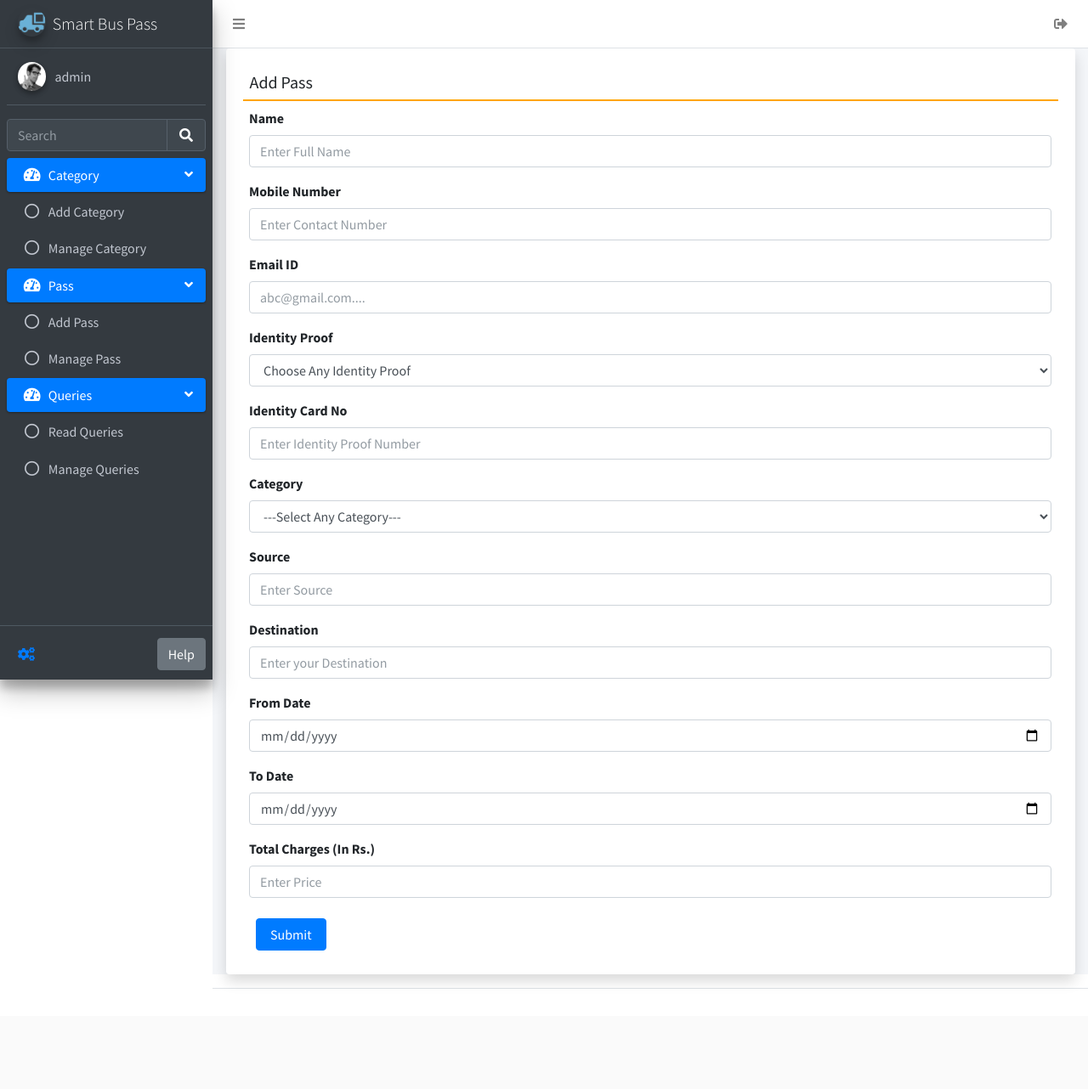
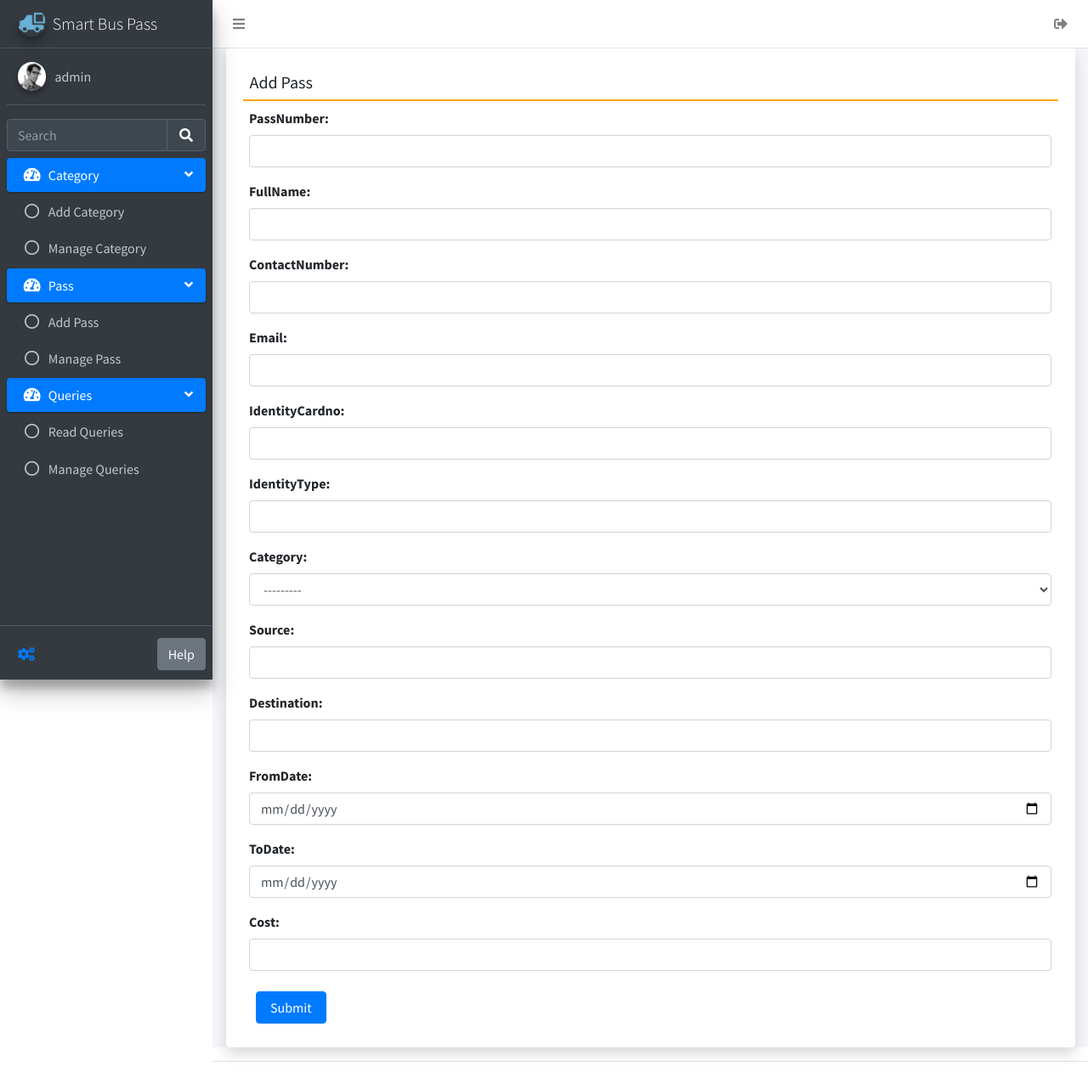
Before and after one commit to harshlimbachiya/SmartBusPass, a Django app: page /add_pass/ in a window 1280 px wide. Shown: the whole page at 85% size. Before the commit the page ends 1164 px from the top, so only its background shows below. Run offline with Django 4.2, Linux system fonts and the light colour scheme; a user stored in the database is signed in; data comes from the database, SQL or seed files in the repository; both versions use the stored data as it was after the commit; some libraries are stand-ins or nearby versions.

Commit message:
UPDATE: rudra => changes

```diff
--- /dev/null
+++ b/pass_management/forms.py
@@ -0,0 +1,40 @@
+from django import forms
+from django.contrib.auth.models import User
+from .models import Pass
+from django.core.exceptions import ValidationError
+
+class RegistrationForm(forms.ModelForm):
+    password = forms.CharField(widget=forms.PasswordInput)
+    confirm_password = forms.CharField(widget=forms.PasswordInput)
+    class Meta():
+        model = User
+        fields = ['username', 'email', 'password', 'confirm_password']
+
+    def clean(self):
+        cleaned_data = super().clean()
+        password = cleaned_data.get("password")
+        confirm_password = cleaned_data.get("confirm_password")
+
+        if password and confirm_password and password != confirm_password:
+            raise ValidationError("Passwords do not match.")
+
+        return cleaned_data
+
+class AddPassForm(forms.ModelForm):
+    class Meta():
+        model = Pass
+        fields = ['PassNumber', 'FullName', 'ContactNumber', 'Email', 'IdentityCardno', 'IdentityType', 'category', 'Source', 'Destination', 'FromDate', 'ToDate', 'Cost']
+        widgets = {
+            'PassNumber': forms.TextInput(attrs={'class': 'form-control'}),
+            'FullName': forms.TextInput(attrs={'class': 'form-control'}),
+            'ContactNumber': forms.TextInput(attrs={'class': 'form-control'}),
+            'Email': forms.EmailInput(attrs={'class': 'form-control'}),
+            'IdentityCardno': forms.TextInput(attrs={'class': 'form-control'}),
+            'category': forms.Select(attrs={'class': 'form-control'}),
+            'Source': forms.TextInput(attrs={'class': 'form-control'}),
+            'Destination': forms.TextInput(attrs={'class': 'form-control'}),
+            'FromDate': forms.DateInput(attrs={'class': 'form-control', 'type': 'date'}),
+            'ToDate': forms.DateInput(attrs={'class': 'form-control', 'type': 'date'}),
+            'Cost': forms.TextInput(attrs={'class': 'form-control'}),
+            'IdentityType': forms.TextInput(attrs={'class': 'form-control'}),
+        }
--- a/pass_management/models.py
+++ b/pass_management/models.py
@@ -20,7 +20,7 @@ class Pass(models.Model):
     FromDate = models.DateField(null=True)
     ToDate = models.DateField(null=True)
     Cost = models.CharField(max_length=300, null=True)
-    PasscreationDate = models.DateTimeField(null=True)
+    PasscreationDate = models.DateTimeField(auto_now_add=True, null=True, blank=True)
 
     def __str__(self):
         return self.PassNumber
--- a/pass_management/urls.py
+++ b/pass_management/urls.py
@@ -12,7 +12,7 @@ urlpatterns = [
     path('manage_category/', views.manage_category ,name="manage_category" ),
     path('edit_Category/<int:pid>', views.edit_Category ,name="edit_Category" ),
     path('delete_Category/<int:pid>', views.delete_Category ,name="delete_Category" ),
-    path('add_pass/', views.add_pass ,name="add_pass" ),
+    path('add_pass/', views.AddPass.as_view() ,name="add_pass" ),
     path('manage_pass/', views.manage_pass ,name="manage_pass" ),
     path('edit_pass/<int:pid>', views.edit_pass ,name="edit_pass" ),
     path('delete_pass/<int:pid>', views.delete_pass ,name="delete_pass" ),
@@ -20,6 +20,6 @@ urlpatterns = [
     path('mange_queries/', views.mange_queries ,name="mange_queries" ),
     path('contact/', views.contact ,name="contact" ),
     path('about/', views.about ,name="about" ),
-    path('signup/', views.Signup ,name="signup" ),
+    path('signup/', views.Signup.as_view() ,name="signup" ),
     path('logout/', views.logoutUser ,name="logout" )
 ]
--- a/pass_management/views.py
+++ b/pass_management/views.py
@@ -6,6 +6,8 @@ from django.contrib.auth import logout, authenticate, login as user_login
 from django.contrib import messages
 from .models import *
 from datetime import date
+from django.views import View
+from .forms import RegistrationForm, AddPassForm
 
 def index(request):
     return render(request, "index.html")
@@ -13,26 +15,20 @@ def index(request):
 def purchase_pass(request):
     return render(request, "purchase_pass.html")
 
-def Signup(request):
-    if request.method == "POST":
-        username = request.POST.get('username')
-        email = request.POST.get('email')
-        password = request.POST.get('password')
-        confirm_password = request.POST.get('confirm_password')
-        if password == confirm_password:
-            if User.objects.filter(username=username).exists():
-                messages.error(request,"Username alredy exists")
-            elif User.objects.filter(email=email).exists():
-                messages.error(request,"Email alredy exists")
-            else:
-                user=User.objects.create_user(username=username,email=email,password=password)
-                user.save()
-                messages.success(request, "User created successfully!")
-                return redirect('login')
+class Signup(View):
+    def get(self,request):
+        form = RegistrationForm()
+        context = {"form":form}
+        return render(request, "signup.html", context)
+    def post(self, request):
+        form = RegistrationForm(request.POST)
+        if form.is_valid():
+            form.save()
+            messages.success(request, "User created successfully.")
+            return redirect('login')
         else:
-            messages.error(request,"Password do not match")
-
-    return render(request, "signup.html")
+            messages.error(request, "Error in creating user.")
+        return render(request, "signup.html")
 
 
 def login(request):
@@ -100,36 +96,20 @@ def edit_Category(request, pid):
             error = "yes"
     return render(request, 'edit_catergory.html', locals())
 
-@login_required(login_url='/login/')
-def add_pass(request):
-    error = ""
-    category1 = Category.objects.all()
-    if request.method == "POST":
-        pn = str(random.randint(10000000, 99999999))
-        fn = request.POST['FullName']
-        cno = request.POST['ContactNumber']
-        email = request.POST['Email']
-        itype = request.POST['IdentityType']
-        icardno = request.POST['IdentityCardno']
-        ct = request.POST['category']
-        source = request.POST['Source']
-        dest = request.POST['Destination']
-        fdate = request.POST['FromDate']
-        todate = request.POST['ToDate']
-        cost = request.POST['Cost']
+class AddPass(View):
+    def get(self, request):
+        form = AddPassForm()
+        category = Category.objects.all()
+        return render(request,'add_pass.html', {"form": form, 'category':category})
 
-        category = Category.objects.get(id=ct)
-
-        try:
-            Pass.objects.create(PassNumber=pn, FullName=fn, ContactNumber=cno, Email=email,
-                                IdentityType=itype, IdentityCardno=icardno, category=category, Source=source,
-                                Destination=dest,
-                                FromDate=fdate, ToDate=todate, Cost=cost, PasscreationDate=date.today())
-            error = "no"
-        except:
-            error = "yes"
-
-    return render(request,'add_pass.html')
+    def post(self, request):
+        form  = AddPassForm(request.POST)
+        if form.is_valid():
+            form.save()
+            messages.success(request, "Data saved sccessfully.")
+        else:
+            messages.error(request, "error in saving data")
+        return redirect('add_pass')
 
 @login_required(login_url='/login/')
 def delete_Category(request, pid):
@@ -139,44 +119,11 @@ def delete_Category(request, pid):
     cat.delete()
     return redirect('manage_category')
 
-
-@login_required(login_url='/login/')
-def add_pass(request):
-    error = ""
-    category1 = Category.objects.all()
-    if request.method == "POST":
-        pn = str(random.randint(10000000, 99999999))
-        fn = request.POST['FullName']
-
-        cno = request.POST['ContactNumber']
-        email = request.POST['Email']
-        itype = request.POST['IdentityType']
-        icardno = request.POST['IdentityCardno']
-        ct = request.POST['category']
-        source = request.POST['Source']
-        dest = request.POST['Destination']
-        fdate = request.POST['FromDate']
-        todate = request.POST['ToDate']
-        cost = request.POST['Cost']
-
-        category = Category.objects.get(id=ct)
-
-        try:
-            Pass.objects.create(PassNumber=pn, FullName=fn, ContactNumber=cno, Email=email,
-                                IdentityType=itype, IdentityCardno=icardno, category=category, Source=source,
-                                Destination=dest,
-                                FromDate=fdate, ToDate=todate, Cost=cost, PasscreationDate=date.today())
-            error = "no"
-        except:
-            error = "yes"
-
-
-    return render(request,'add_pass.html',locals())
-
 @login_required(login_url='/login/')
 def manage_pass(request):
     pas = Pass.objects.all()
     return render(request,'manage_pass.html',locals())
+
 def edit_pass(request, pid):
     pas = Pass.objects.get(id=pid)
     category1 = Category.objects.all()
@@ -224,6 +171,7 @@ def edit_pass(request, pid):
         except:
             pass
     return render(request, 'edit_pass.html', locals())
+
 def delete_pass(request, pid):
     if not request.user.is_authenticated:
         return redirect('admin_login')
--- a/templates/add_pass.html
+++ b/templates/add_pass.html
@@ -8,125 +8,7 @@
         <div class="container-fluid">
             <form method="POST" enctype="multipart/form-data">
                 {% csrf_token %}
-                <div class="form-row">
-                    <div class="col-sm-12">
-                        <div class="form-group">
-                            <label>Name</label>
-                            <input type="text" name="FullName" class="form-control" placeholder="Enter Full Name"
-                                   required>
-                        </div>
-                    </div>
-                </div>
-
-
-
-                <div class="form-row">
-                    <div class="col-sm-12">
-                        <div class="form-group">
-                            <label>Mobile Number</label>
-                            <input type="text" name="ContactNumber" class="form-control"
-                                   placeholder="Enter Contact Number" required>
-                        </div>
-                    </div>
-                </div>
-
-                <div class="form-row">
-                    <div class="col-sm-12">
-                        <div class="form-group">
-                            <label>Email ID</label>
-                            <input type="email" name="Email" class="form-control" placeholder="abc@gmail.com...."
-                                   required>
-                        </div>
-                    </div>
-                </div>
-
-                <div class="form-row">
-                    <div class="col-sm-12">
-                        <div class="form-group">
-                            <label>Identity Proof</label>
-                            <select name="IdentityType" class="form-control" required>
-                                <option value="">Choose Any Identity Proof</option>
-                                <option value="Adhar Card">Adhar Card</option>
-                                <option value="PAN Card">PAN Card</option>
-                                <option value="Voter Card">Voter Card</option>
-                                <option value="Student Card">Student Card</option>
-                                <option value="Driving License">Driving License</option>
-                                <option value="Passport">Passport</option>
-                                <option value="Any Official Card">Any Official Card</option>
-                            </select>
-                        </div>
-                    </div>
-                </div>
-
-                <div class="form-row">
-                    <div class="col-sm-12">
-                        <div class="form-group">
-                            <label>Identity Card No</label>
-                            <input type="text" name="IdentityCardno" class="form-control"
-                                   placeholder="Enter Identity Proof Number" required>
-                        </div>
-                    </div>
-                </div>
-
-                <div class="form-row">
-                    <div class="col-sm-12">
-                        <div class="form-group">
-                            <label>Category</label>
-                            <select name="category" class="form-control" required>
-                                <option value="">---Select Any Category---</option>
-                                {% for i in category1 %}
-                                <option value="{{i.id}}">{{i.categoryname}}</option>
-                                {% endfor %}
-                            </select>
-                        </div>
-                    </div>
-                </div>
-
-                <div class="form-row">
-                    <div class="col-sm-12">
-                        <div class="form-group">
-                            <label>Source</label>
-                            <input type="text" name="Source" class="form-control" placeholder="Enter Source" required>
-                        </div>
-                    </div>
-                </div>
-
-                <div class="form-row">
-                    <div class="col-sm-12">
-                        <div class="form-group">
-                            <label>Destination</label>
-                            <input type="text" name="Destination" class="form-control"
-                                   placeholder="Enter your Destination" required>
-                        </div>
-                    </div>
-                </div>
-
-                <div class="form-row">
-                    <div class="col-sm-12">
-                        <div class="form-group">
-                            <label>From Date</label>
-                            <input type="date" name="FromDate" class="form-control" required>
-                        </div>
-                    </div>
-                </div>
-
-                <div class="form-row">
-                    <div class="col-sm-12">
-                        <div class="form-group">
-                            <label>To Date</label>
-                            <input type="date" name="ToDate" class="form-control" required>
-                        </div>
-                    </div>
-                </div>
-
-                <div class="form-row">
-                    <div class="col-sm-12">
-                        <div class="form-group">
-                            <label>Total Charges (In Rs.)</label>
-                            <input type="text" name="Cost" class="form-control" placeholder="Enter Price" required>
-                        </div>
-                    </div>
-                </div>
+                {{form.as_p}}
                 <input type="submit" value="Submit" class="m-2 px-3 btn btn-primary">
             </form>
         </div>
```
Also changed, not shown: smartbuspass/settings.py (+1 -15 lines), db.sqlite3, pass_management/migrations/0002_alter_pass_passcreationdate.py (added), 1 other file.
